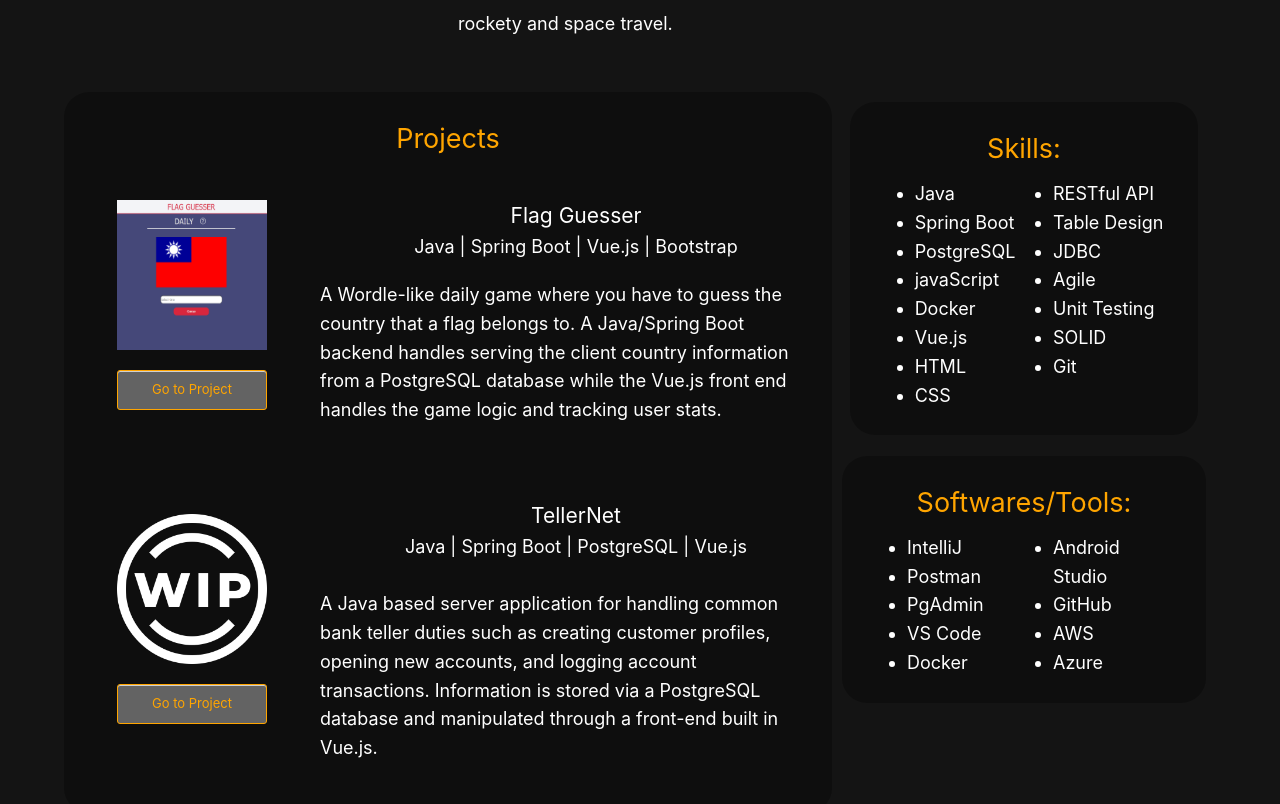
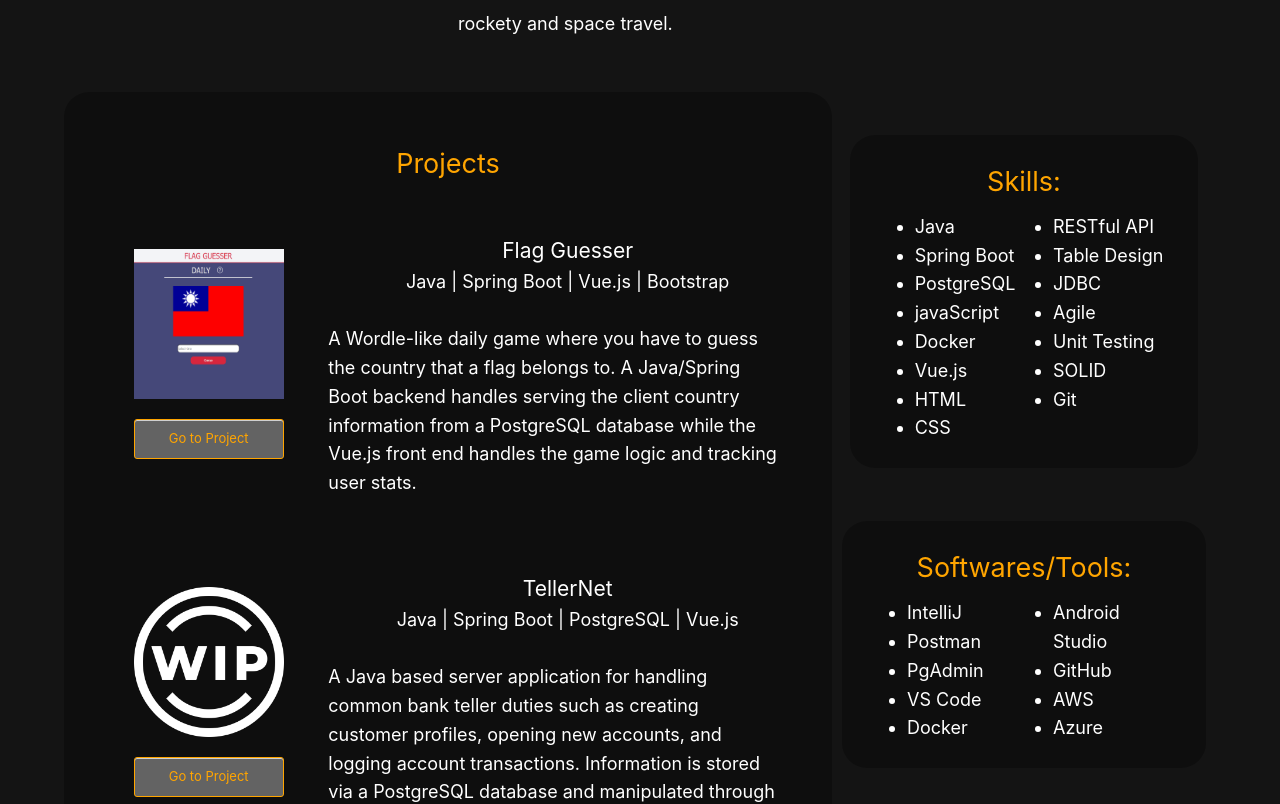
Before and after one commit to Skeffy/skeffy.github.io, a Vue app: page / in a window 1280 px wide. Shown: the part 558-1362 px from the top of the page. Built offline with nearby package versions, Linux system fonts and the light colour scheme.

Commit message:
added module class to dive. moved common module styles to App.vue

```diff
--- a/src/components/Projects.vue
+++ b/src/components/Projects.vue
@@ -9,7 +9,7 @@ export default {
 </script>
 
 <template>
-  <div id="projects">
+  <div id="projects" class="module">
     <h2>Projects</h2>
     <SingleProject v-for="project in this.$store.state.projects" :project="project"/>
   </div>
@@ -17,10 +17,6 @@ export default {
 
 <style scoped>
 #projects {
-  display: flex;
-  flex-direction: column;
-  background-color: rgba(0, 0, 0, 0.3);
-  border-radius: 25px;
   height: fit-content;
 }
 
```
